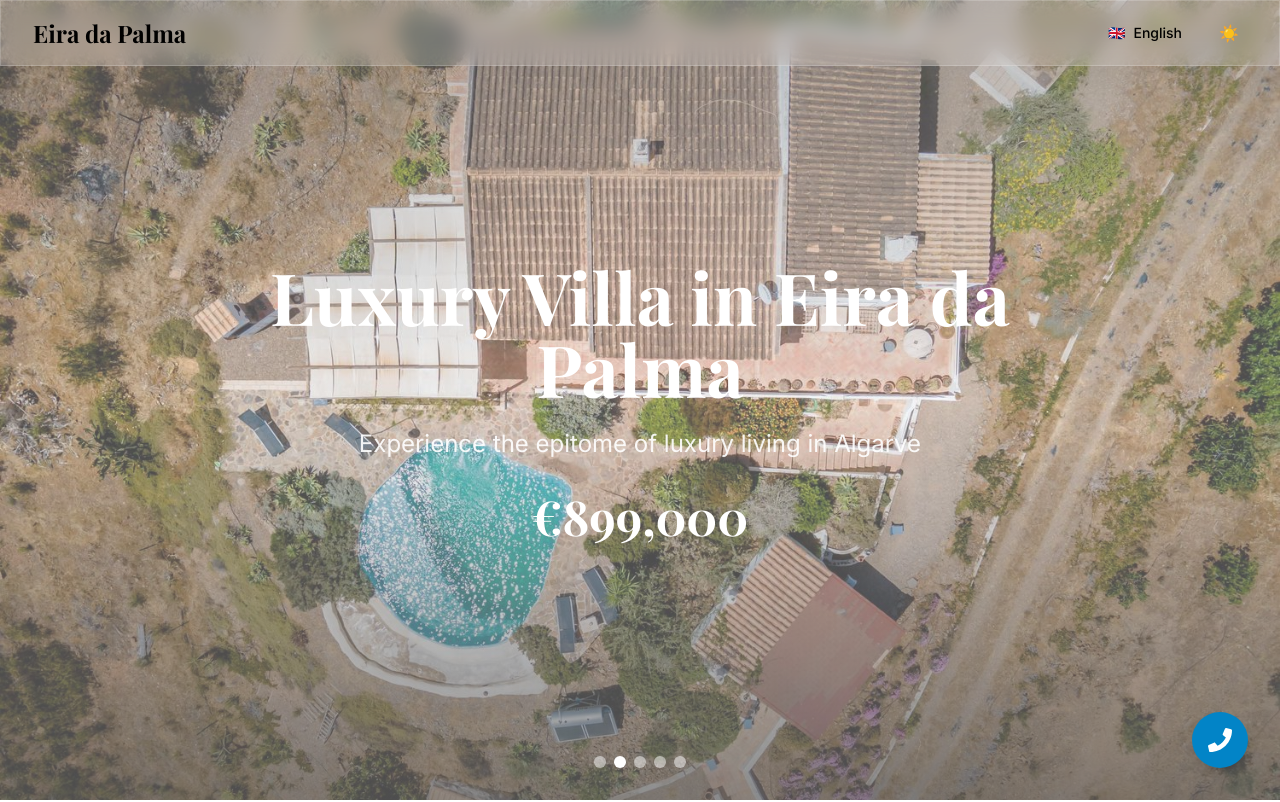
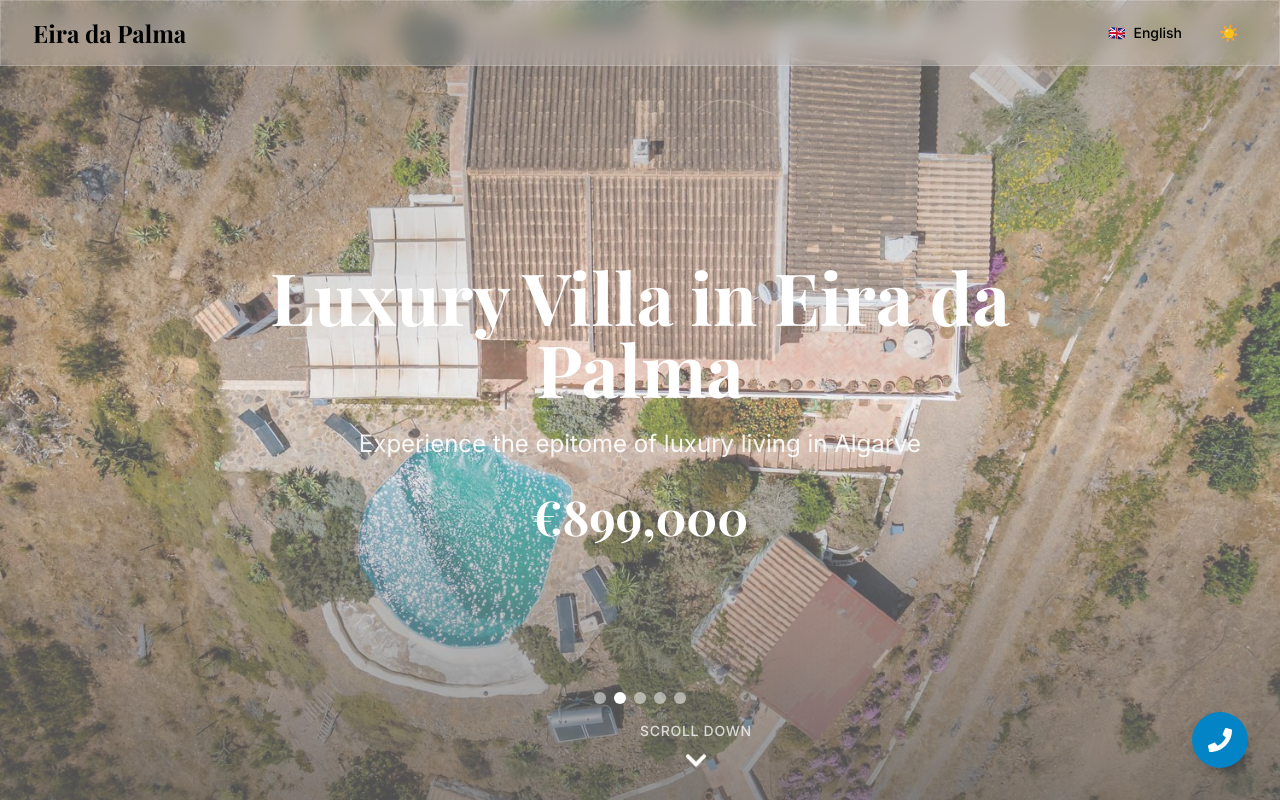
Before and after one commit to Berthel/villa, a Next.js app: page /en in a window 1280 px wide. Shown: the top 802 px of the page. Built offline with nearby package versions, Linux system fonts and the light colour scheme; a web font is replaced by a local one.

Commit message:
scroll down

```diff
--- a/src/app/[locale]/layout.tsx
+++ b/src/app/[locale]/layout.tsx
@@ -20,6 +20,9 @@ async function getMessages(locale: string) {
   try {
     return (await import(`@/messages/${locale}.json`)).default
   } catch (error) {
+    if (locale !== 'en') {
+      return (await import('@/messages/en.json')).default
+    }
     notFound()
   }
 }
@@ -31,9 +34,11 @@ export default async function LocaleLayout({
   children: React.ReactNode
   params: { locale: string }
 }) {
+  if (!locales.includes(locale as any)) {
+    notFound()
+  }
+
   const messages = await getMessages(locale)
-
-  if (!locales.includes(locale)) notFound()
 
   return (
     <html lang={locale} className={`${inter.variable} ${playfair.variable}`}>
--- a/src/components/sections/HeroSection.tsx
+++ b/src/components/sections/HeroSection.tsx
@@ -4,6 +4,7 @@ import { useState, useEffect } from 'react'
 import Image from 'next/image'
 import { motion, AnimatePresence } from 'framer-motion'
 import { useTranslations } from 'next-intl'
+import { FaChevronDown } from 'react-icons/fa'
 
 const images = [
   '/photos/251398550.jpg',
@@ -24,6 +25,13 @@ export function HeroSection() {
 
     return () => clearInterval(timer)
   }, [])
+
+  const scrollToNextSection = () => {
+    window.scrollTo({
+      top: window.innerHeight,
+      behavior: 'smooth'
+    })
+  }
 
   return (
     <div className="h-screen relative overflow-hidden">
@@ -80,7 +88,7 @@ export function HeroSection() {
       </div>
 
       {/* Image Navigation */}
-      <div className="absolute bottom-8 left-1/2 transform -translate-x-1/2">
+      <div className="absolute bottom-24 left-1/2 transform -translate-x-1/2">
         <div className="flex space-x-2">
           {images.map((_, index) => (
             <button
@@ -95,6 +103,31 @@ export function HeroSection() {
           ))}
         </div>
       </div>
+
+      {/* Scroll Indicator */}
+      <motion.div
+        initial={{ opacity: 0, y: 10 }}
+        animate={{
+          opacity: 1,
+          y: [0, 10, 0],
+          transition: {
+            y: {
+              repeat: Infinity,
+              duration: 2,
+              ease: "easeInOut"
+            }
+          }
+        }}
+        className="absolute bottom-8 left-1/2 transform -translate-x-1/2 cursor-pointer"
+        onClick={scrollToNextSection}
+      >
+        <div className="flex flex-col items-center text-white space-y-2">
+          <span className="text-sm font-medium tracking-wider uppercase opacity-75">
+            {t('scrollDown')}
+          </span>
+          <FaChevronDown className="w-6 h-6 animate-bounce" />
+        </div>
+      </motion.div>
     </div>
   )
 }
--- a/src/messages/da.json
+++ b/src/messages/da.json
@@ -2,7 +2,8 @@
   "hero": {
     "title": "Luksusvilla i Eira da Palma",
     "subtitle": "Oplev indbegrebet af luksuriøs livsstil i Algarve",
-    "price": "€899.000"
+    "price": "€899.000",
+    "scrollDown": "Scroll Down"
   },
   "keyFeatures": {
     "title": "Nøglefunktioner",
--- a/src/messages/en.json
+++ b/src/messages/en.json
@@ -2,7 +2,8 @@
   "hero": {
     "title": "Luxury Villa in Eira da Palma",
     "subtitle": "Experience the epitome of luxury living in Algarve",
-    "price": "€899,000"
+    "price": "€899,000",
+    "scrollDown": "Scroll Down"
   },
   "keyFeatures": {
     "title": "Key Features",
--- /dev/null
+++ b/src/messages/sv.json
@@ -0,0 +1,51 @@
+{
+  "hero": {
+    "title": "Lyxvilla i Eira da Palma",
+    "subtitle": "Upplev essensen av lyxigt boende i Algarve",
+    "price": "€899.000",
+    "scrollDown": "Scroll Down"
+  },
+  "keyFeatures": {
+    "title": "Huvudfunktioner",
+    "bedrooms": {
+      "title": "4 Sovrum",
+      "description": "Rymliga sovrum med eget badrum"
+    },
+    "bathrooms": {
+      "title": "3 Badrum",
+      "description": "Moderna badrum med lyxiga inredningar"
+    },
+    "livingSpace": {
+      "title": "400m²",
+      "description": "Boyta designad för komfort"
+    },
+    "plot": {
+      "title": "7000m² Tomt",
+      "description": "Vidsträckt mark med anlagda trädgårdar"
+    }
+  },
+  "propertyHighlights": {
+    "title": "Fastighetens Höjdpunkter",
+    "subtitle": "Upptäck de exceptionella funktionerna som gör denna villa unik",
+    "pool": {
+      "title": "Infinity Pool",
+      "description": "Imponerande 50m³ infinity pool med panoramautsikt"
+    },
+    "guestApartment": {
+      "title": "Gästlägenhet",
+      "description": "Fristående gästlägenhet för besökare"
+    },
+    "terrace": {
+      "title": "Täckt Terrass",
+      "description": "Rymlig terrass med inbyggt grillområde"
+    },
+    "sustainable": {
+      "title": "Hållbart Boende",
+      "description": "Solpaneler och privat vattenbrunn"
+    },
+    "views": {
+      "title": "Fantastisk Utsikt",
+      "description": "Panoramautsikt över berg och hav"
+    }
+  }
+}
```
Also changed, not shown: src/middleware.ts (+18 -9 lines).
